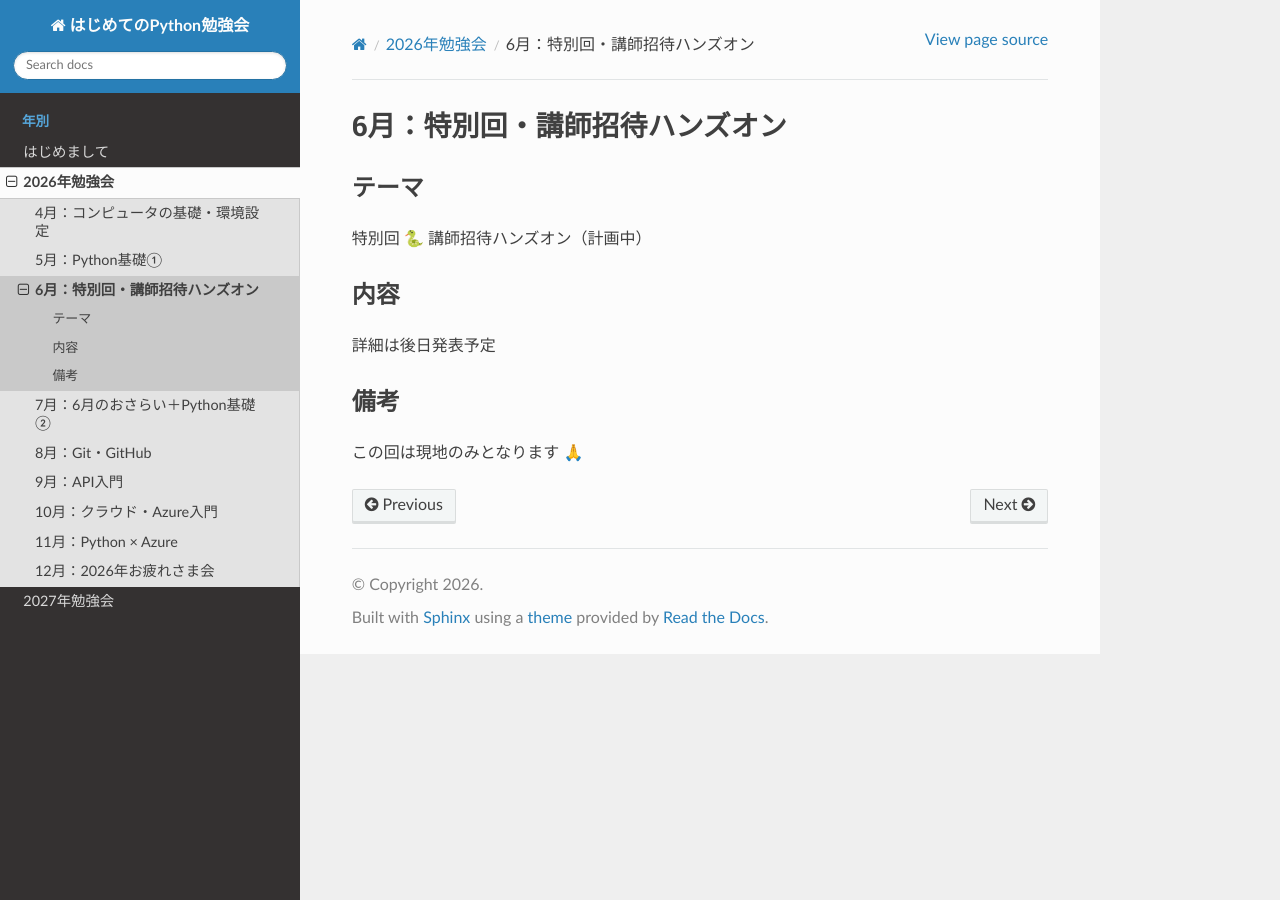
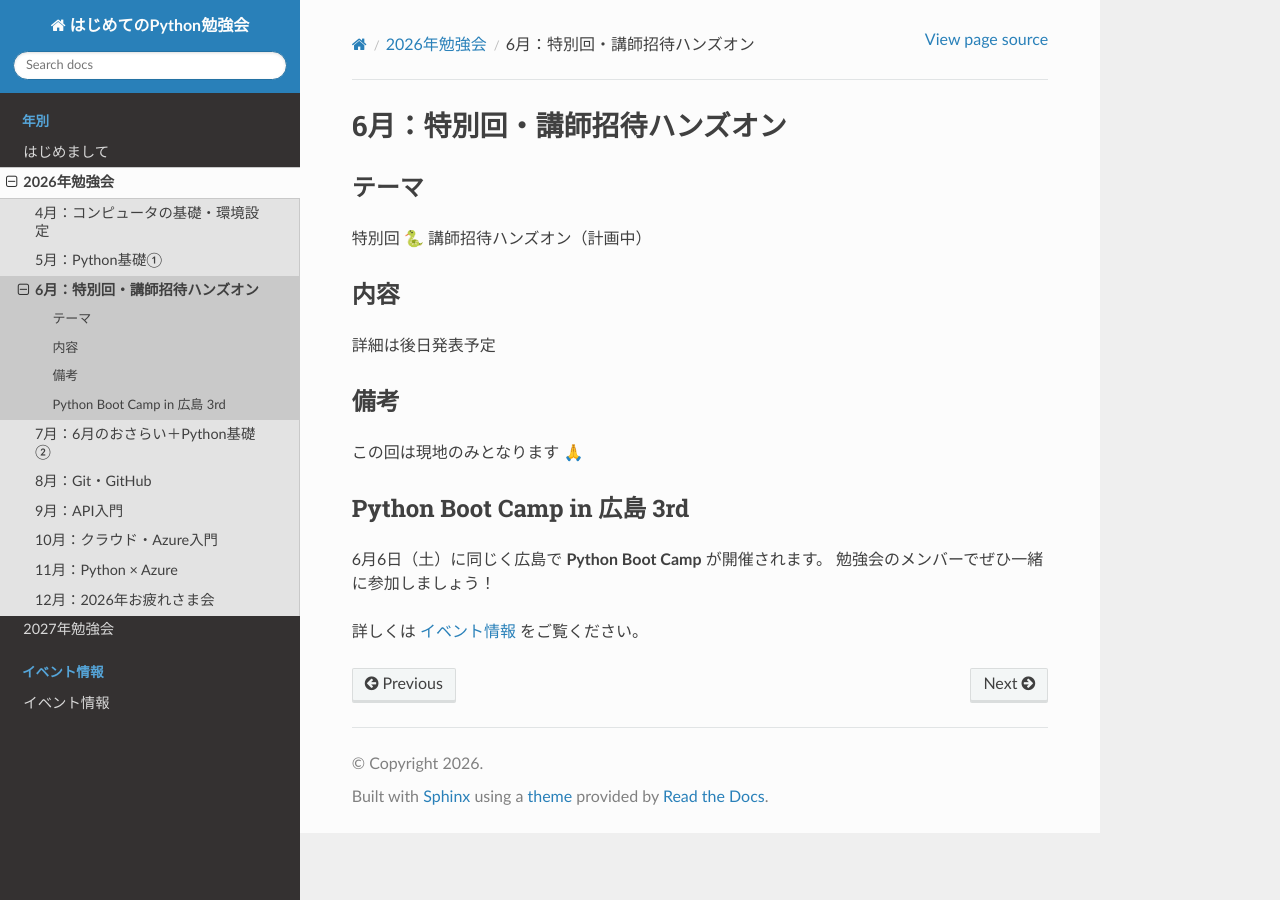
Before and after one commit to MikiMakino/python-study, a Sphinx documentation site: the page built from source/2026/06_june.rst, in a window 1280 px wide. Built offline with Sphinx 7.4.7 and the Read the Docs theme 3.1.0, drawn with Linux system fonts in a browser that asks for light colours.

Commit message:
Add: イベント情報ページを追加

```diff
--- a/source/2026/06_june.rst
+++ b/source/2026/06_june.rst
@@ -15,3 +15,11 @@
 ----
 
 この回は現地のみとなります 🙏
+
+Python Boot Camp in 広島 3rd
+-----------------------------
+
+6月6日（土）に同じく広島で **Python Boot Camp** が開催されます。
+勉強会のメンバーでぜひ一緒に参加しましょう！
+
+詳しくは :doc:`../events/index` をご覧ください。
--- /dev/null
+++ b/source/events/index.rst
@@ -0,0 +1,49 @@
+イベント情報
+============
+
+勉強会に関連するPythonイベントを紹介します。
+
+Python Boot Camp in 広島 3rd
+-----------------------------
+
+Pythonの基礎を1日で学べる初心者向けハンズオンイベントです。
+この勉強会のメンバーとぜひ一緒に参加しましょう！
+
+.. list-table::
+   :widths: 30 70
+   :header-rows: 0
+
+   * - 開催日
+     - 2026年6月6日（土）
+   * - 場所
+     - 広島
+   * - 講師
+     - 鈴木たかのりさん（sphinx-nekochan の作者でもあります！ :nekochan:`niko-nya` ）
+   * - 対象
+     - Pythonをはじめて学ぶ方
+   * - 参加費
+     - 一般：2,000円 ／ 学生：500円 ／ アシスタント：無料
+
+- `本編 <https://pyconjp.connpass.com/event/389571/>`_
+- `懇親会 <https://pyconjp.connpass.com/event/389836/>`_
+
+----
+
+PyCon JP 2026
+-------------
+
+日本最大のPythonカンファレンスです。
+今年は広島開催！Makinoもスタッフとして参加します。
+
+.. list-table::
+   :widths: 30 70
+   :header-rows: 0
+
+   * - カンファレンス
+     - 2026年8月21日（金）・22日（土）
+   * - スプリント
+     - 2026年8月23日（日）※予定
+   * - 場所
+     - 広島国際会議場
+
+- `PyCon JP 2026 公式サイト <https://2026.pycon.jp/>`_
--- a/source/index.rst
+++ b/source/index.rst
@@ -8,3 +8,9 @@
    はじめまして/index
    2026/index
    2027/index
+
+.. toctree::
+   :maxdepth: 1
+   :caption: イベント情報
+
+   events/index
```
Also changed, not shown: source/2026/04_april.rst (+10 -0 lines).
